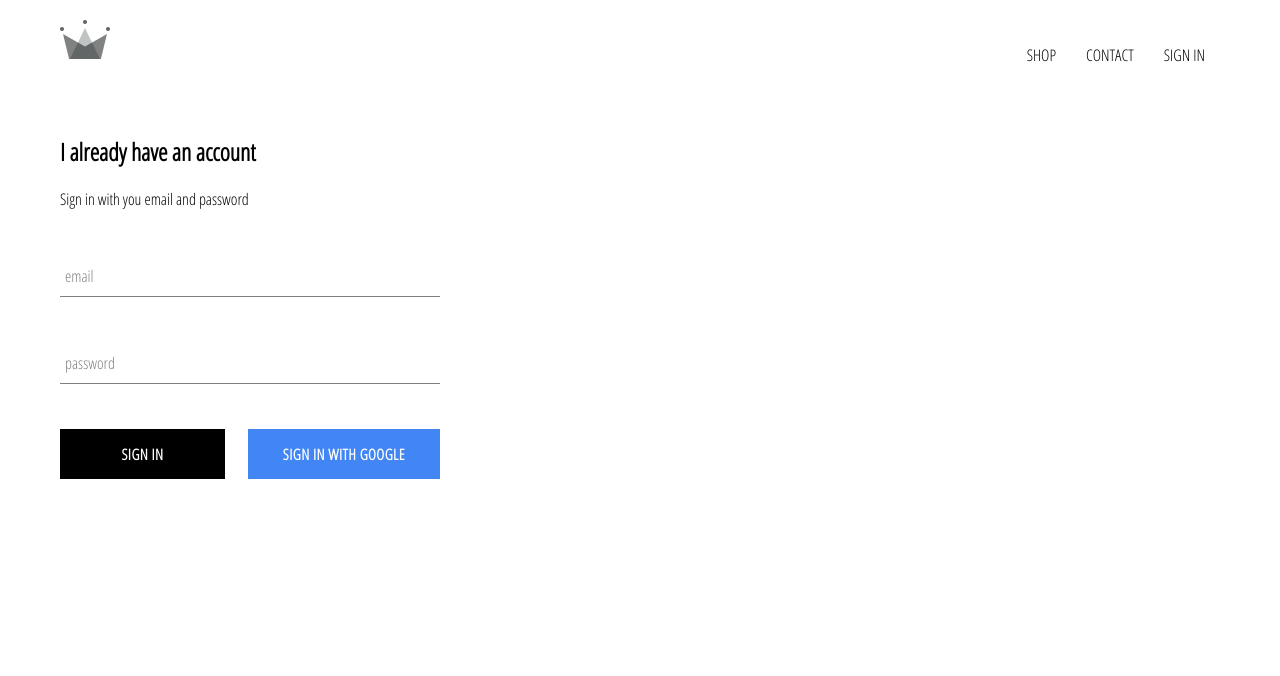
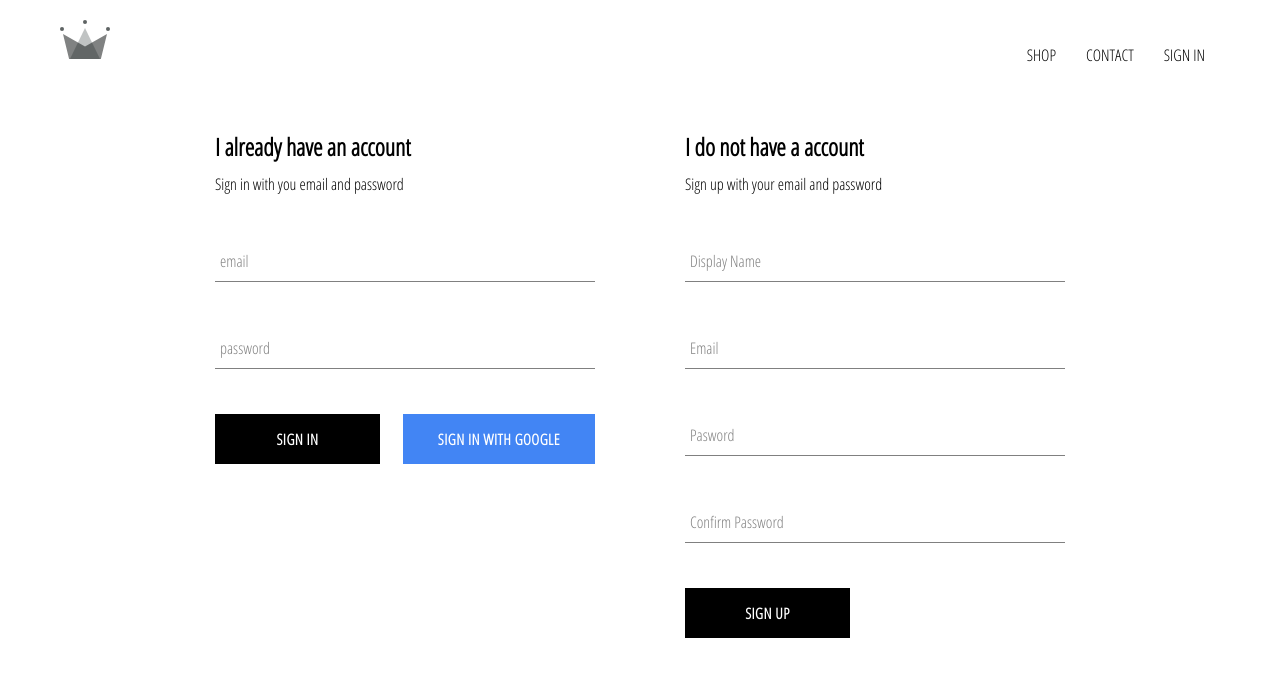
Before and after one commit to diptilulla/crwn-clothing, a React (Create React App) app: page /signin in a window 1280 px wide. Shown: the top 676 px of the page. Built offline with nearby package versions, Linux system fonts and the light colour scheme; no server answers.

Commit message:
implemented firebase utils, included ability to store authenticated users into our firebase

```diff
--- a/src/App.js
+++ b/src/App.js
@@ -8,7 +8,7 @@
 import SignInAndSignUp from './pages/sign-in-and-sign-up/sign-in-and-sign-up.component';
 import Header from './components/header/header.component';
 //we place header outside switch and route because we want it to be rendered despite whatever switch and route decides to render on dom
-import { auth } from './firebase/firebase.utils';
+import { auth, createUserProfileDocument  } from './firebase/firebase.utils';
 
 class App extends React.Component {
   constructor() {
@@ -23,11 +23,29 @@
 
   componentDidMount() {
     // we open a connection(subscription) between firebase and our app and this sens us the current auth state
-    this.unsubscribeFromAuth = auth.onAuthStateChanged(user => //auth status hanged i.e. when changes occur on firebase user signs in signs out etc parameter is user state of the auth on firebase proj
-      {
-        this.setState({ currentUser:user });
-        console.log(user);
-      });
+    this.unsubscribeFromAuth = auth.onAuthStateChanged(async userAuth => { //auth status changed i.e. when changes occur on firebase user signs in signs out etc parameter is user state of the auth on firebase proj
+      console.log(userAuth);
+
+      if (userAuth) {//null if signing out
+        const userRef = await createUserProfileDocument(userAuth); //we return userRef in createUserProfileDocument funct
+        userRef.onSnapshot(snapShot => {  //we get the 1st state of the newdata we stored in userRef or already stored data in that uid, has uid
+          this.setState({
+            currentUser: {
+              id: snapShot.id,
+              ...snapShot.data()        //to get actual data as json object displayname email stored but without uid so need to store seperately in state of app snapShot has uid
+
+            }
+          },
+            () => {
+            console.log(this.state);
+            }
+          );
+        });
+      }
+      else {
+        this.setState({ currentUser: userAuth }); //setting user to null when user sign out
+      }
+    });
   }
 
   //on calling onAuthStateChanged it gives us back a function which we store in unsubscribefromauth which when called closes the subscription
--- a/src/components/sign-in/sign-in.component.jsx
+++ b/src/components/sign-in/sign-in.component.jsx
@@ -33,7 +33,7 @@
     render() {
         return (
             <div className='sign-in'>
-                <h2>I already have an account</h2>
+                <h2 className='title'>I already have an account</h2>
                 <span>Sign in with you email and password</span>
 
                 <form onSubmit={this.handleSubmit}>
--- a/src/components/sign-in/sign-in.styles.scss
+++ b/src/components/sign-in/sign-in.styles.scss
@@ -3,6 +3,9 @@
     display: flex;
     flex-direction: column;
 
+    .title {
+        margin: 10px 0px;
+    }
     .buttons {
         display: flex;
         justify-content: space-between;
--- /dev/null
+++ b/src/components/sign-up/sign-up.component.jsx
@@ -0,0 +1,101 @@
+import React from 'react';
+
+import FormInput from '../form-input/form-input.component';
+import CustomButton from '../custom-button/custom-button.component';
+
+import {auth, createUserProfileDocument} from '../../firebase/firebase.utils';
+
+import './sign-up.styles.scss';
+
+class SignUp extends React.Component {
+    constructor(){
+        super();
+
+        this.state = {
+            displayName: '',
+            email: '',
+            password: '',
+            confirmPassword: ''
+        }
+    }
+
+    handleSubmit = async event => {
+        event.preventDefault(); //prevent default form submit action
+
+        const { displayName, email, password, confirmPassword } = this.state;
+
+        if(password !== confirmPassword ) {
+            alert("passwords don't match");
+            return;
+        }
+
+        try {
+            const { user } = await auth.createUserWithEmailAndPassword(email, password) //destructure user from returned obj from createuseremailandpassword which creates new user acc userAuth object is on property user so destructured
+
+            await createUserProfileDocument(user, {displayName} ); //display name goes as object where displayName if property and actual name inside it goes as value
+
+            this.setState({  //to clear the form reset to original
+                displayName: '',
+                email: '',
+                password: '',
+                confirmPassword: ''
+            });
+        } catch (error) {
+            console.error(error);
+        }
+    };
+
+    handleChange = event => {
+        const { name, value } = event.target;
+
+        this.setState({ [name]: value });
+    }
+
+
+    render() {
+        const { displayName, email, password, confirmPassword } = this.state;
+        return(
+            <div className='sign-up'>
+                <h2 className='title'>I do not have a account</h2>
+                <span>Sign up with your email and password</span>
+                <form className='sign-up-form' onSubmit={this.handleSubmit}>
+                    <FormInput
+                      type= 'text'
+                      name= 'displayName'
+                      value={displayName}
+                      handleChange={this.handleChange}
+                      label='Display Name'
+                      required
+                    />
+                    <FormInput
+                      type= 'email'
+                      name= 'email'
+                      value={email}
+                      handleChange={this.handleChange}
+                      label='Email'
+                      required
+                    />
+                    <FormInput
+                      type= 'password'
+                      name= 'password'
+                      value={password}
+                      handleChange={this.handleChange}
+                      label='Pasword'
+                      required
+                    />
+                    <FormInput
+                      type= 'password'
+                      name= 'confirmPassword'
+                      value={confirmPassword}
+                      handleChange={this.handleChange}
+                      label='Confirm Password'
+                      required
+                    />
+                    <CustomButton type='submit'> SIGN UP </CustomButton>
+                </form>
+            </div>
+        );
+    }
+}
+
+export default SignUp;
--- /dev/null
+++ b/src/components/sign-up/sign-up.styles.scss
@@ -0,0 +1,9 @@
+.sign-up {
+    display: flex;
+    flex-direction: column;
+    width: 380px;
+
+    .title {
+        margin: 10px 0px;
+    }
+}
--- a/src/firebase/firebase.utils.js
+++ b/src/firebase/firebase.utils.js
@@ -12,6 +12,31 @@
     measurementId: "G-W181DPY6CC"
 };
 
+export const createUserProfileDocument = async (userAuth, additionalData) => { //async since its an api req, userAuth is the user obj
+    if (!userAuth) return;//null i.e. when signs out
+
+    const userRef = firestore.doc(`users/${userAuth.uid}`)//we are querying the doc i.e. document reference in users collection
+    const snapShot = await userRef.get(); //using get we get document snapshot i.e. if such data exists
+
+    if(!snapShot.exists) { //if snapshot doesnt exist i.e. no data in that place we create a new data
+       const { displayName, email } = userAuth;
+       const createdAt = new Date();
+
+       try {
+        await userRef.set({  //create new object if doesn't exist already
+            displayName,
+            email,
+            createdAt,
+            ...additionalData
+        })
+       } catch(error) {
+        console.log('error creating user', error.message);
+       }
+    }
+
+    return userRef;
+};
+
 firebase.initializeApp(config);
 
 export const auth = firebase.auth(); //this method from firebase/auth
--- a/src/pages/sign-in-and-sign-up/sign-in-and-sign-up.component.jsx
+++ b/src/pages/sign-in-and-sign-up/sign-in-and-sign-up.component.jsx
@@ -1,12 +1,14 @@
 import React from 'react';
 
 import SignIn from '../../components/sign-in/sign-in.component';
+import SignUp from '../../components/sign-up/sign-up.component';
 
 import './sign-in-and-sign-up.styles.scss';
 
 const SignInAndSignUp = () => (
     <div className='sign-in-and-sign-up'>
         <SignIn />
+        <SignUp />
     </div>
 
 );
--- a/src/pages/sign-in-and-sign-up/sign-in-and-sign-up.styles.scss
+++ b/src/pages/sign-in-and-sign-up/sign-in-and-sign-up.styles.scss
@@ -0,0 +1,6 @@
+.sign-in-and-sign-up {
+    width: 850px;
+    display: flex;
+    justify-content: space-between;
+    margin: 30px auto;
+}
```
Also changed, not shown: 1 other file (tests, documents, lock files or other folders).
